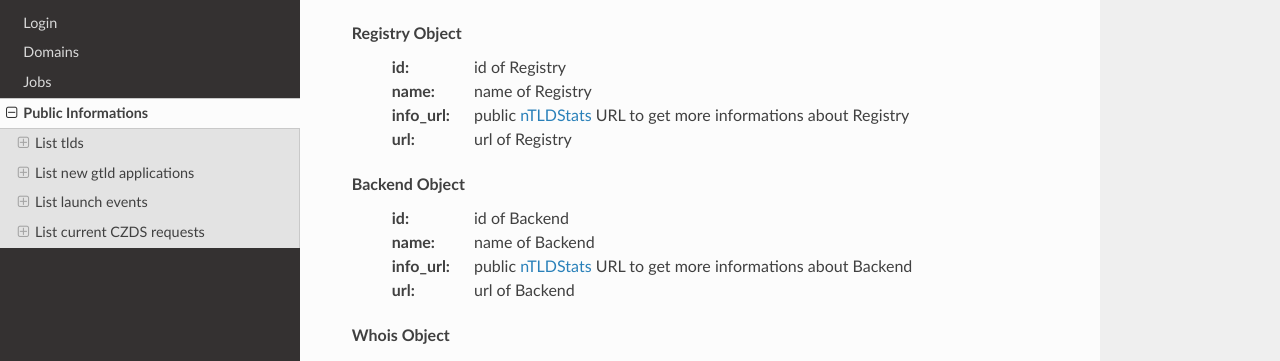
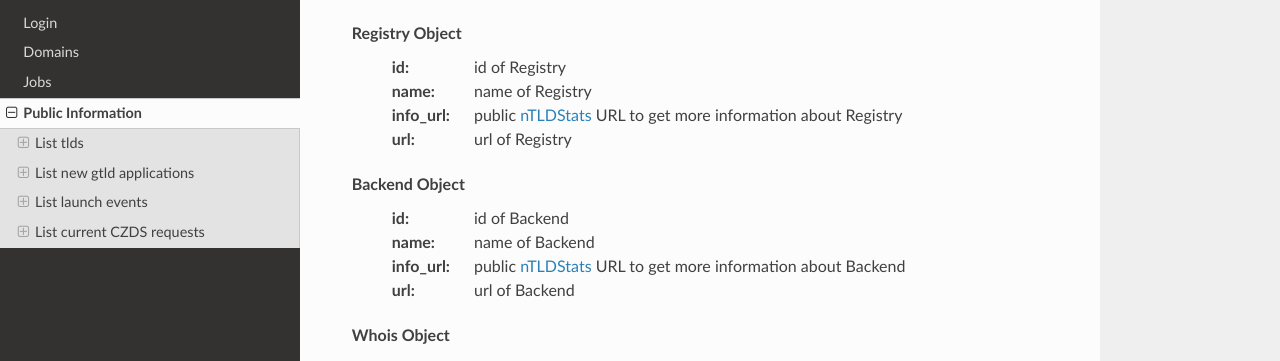
Before and after one commit to ntldstats/ntldstats_api, a Sphinx documentation site: the page built from docs/source/info.rst, in a window 1280 px wide and 900 px high, scrolled down 832 px. Shown: the part 152-513 px from the top of the window. Built offline with Sphinx 7.4.7 and the Read the Docs theme 2.0.0, drawn with Linux system fonts in a browser that asks for light colours; some of the changed text lies outside the part shown.

Commit message:
It should be "information" rather than "informations"

```diff
--- a/docs/source/info.rst
+++ b/docs/source/info.rst
@@ -1,5 +1,5 @@
-Public Informations
-###################
+Public Information
+##################
 
 All calls to **/i/** endpoint work without API token authentication.
 
@@ -41,13 +41,13 @@ Small Application Object
 Registry Object
     :id: id of Registry
     :name: name of Registry
-    :info_url: public nTLDStats_ URL to get more informations about Registry
+    :info_url: public nTLDStats_ URL to get more information about Registry
     :url: url of Registry
 
 Backend Object
     :id: id of Backend
     :name: name of Backend
-    :info_url: public nTLDStats_ URL to get more informations about Backend
+    :info_url: public nTLDStats_ URL to get more information about Backend
     :url: url of Backend
 
 Whois Object
@@ -210,7 +210,7 @@ Event Object
     :start: DateTime of event start
     :end: DateTime of event end
     :name: name of event, only given if stage is **OT**,
-    :description: additional informations as text
+    :description: additional information as text
     :flags: list of Flag objects
 
 Stage Object
@@ -220,7 +220,7 @@ Stage Object
 Flag Object
     :id: ID of Flag
     :name: Name of Flag
-    :description: additional informations as text
+    :description: additional information as text
     :short_name: short cut name of Flag
 
 Example
@@ -409,12 +409,12 @@ Request Object
 Registry Object
     :id: id of Registry
     :name: name of Registry
-    :info_url: public nTLDStats_ URL to get more informations about Registry
+    :info_url: public nTLDStats_ URL to get more information about Registry
 
 Backend Object
     :id: id of Backend
     :name: name of Backend
-    :info_url: public nTLDStats_ URL to get more informations about Backend
+    :info_url: public nTLDStats_ URL to get more information about Backend
 
 Example
 =======
```
